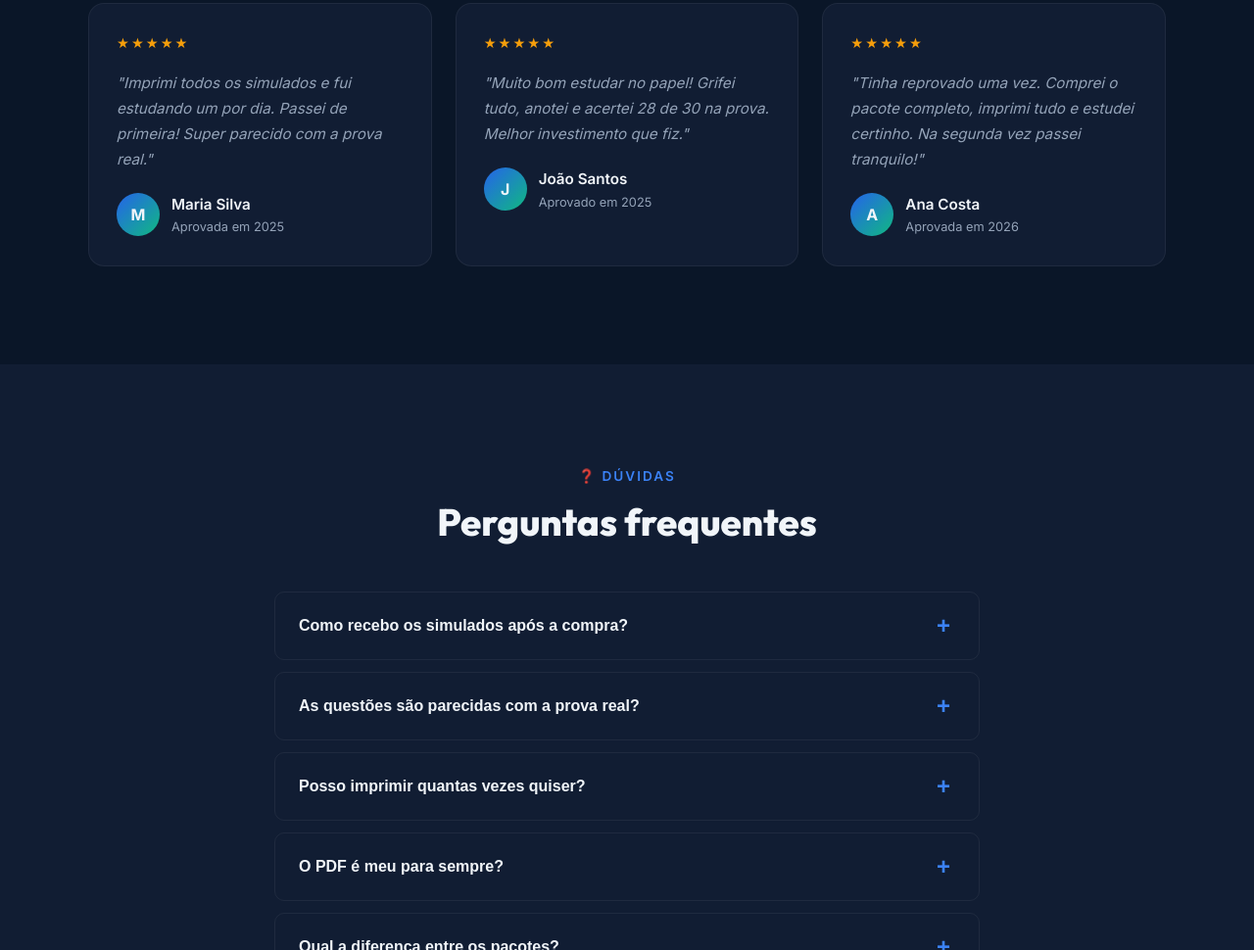
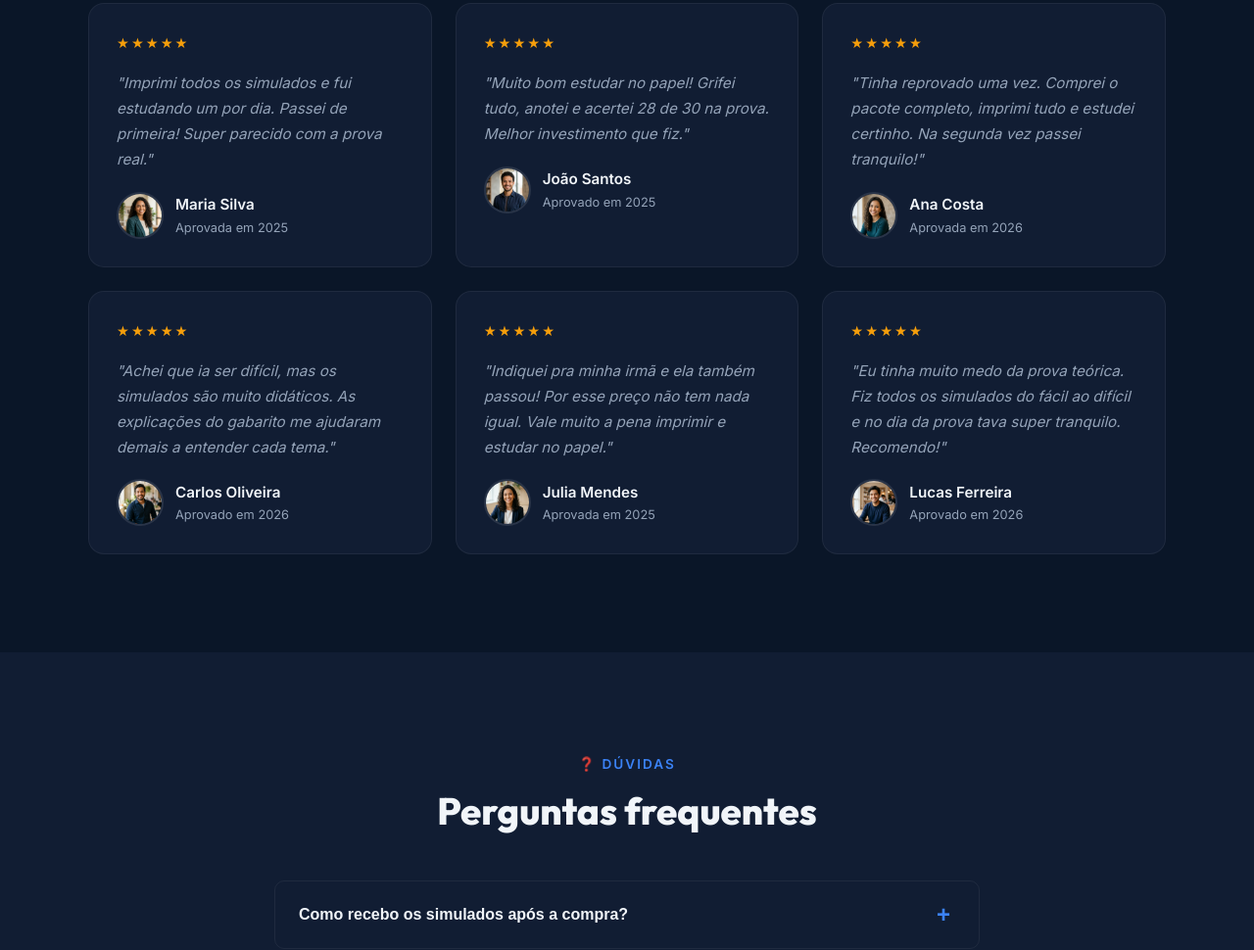
Before and after one commit to LuizGomess19/Aprova-o-Total, a plain HTML site: page index.html in a window 1280 px wide. Shown: the part 5064-6034 px from the top of the page at 98% size. Drawn offline with Linux system fonts and the light colour scheme.

Commit message:
depoimentos-com-fotos

```diff
--- a/css/style.css
+++ b/css/style.css
@@ -329,6 +329,10 @@ section { padding: 100px 0; }
   display: flex; align-items: center; justify-content: center;
   font-weight: 700; font-size: 1rem;
 }
+.testimonial-avatar-img {
+  width: 48px; height: 48px; border-radius: 50%;
+  object-fit: cover; border: 2px solid rgba(255,255,255,0.1);
+}
 .testimonial-name { font-weight: 600; font-size: 0.95rem; }
 .testimonial-role { font-size: 0.8rem; color: var(--text-secondary); }
 
--- a/index.html
+++ b/index.html
@@ -280,7 +280,7 @@
           <div class="testimonial-stars">★★★★★</div>
           <p class="testimonial-text">"Imprimi todos os simulados e fui estudando um por dia. Passei de primeira! Super parecido com a prova real."</p>
           <div class="testimonial-author">
-            <div class="testimonial-avatar">M</div>
+            <img src="img/avatar_maria.png" alt="Maria Silva" class="testimonial-avatar-img">
             <div>
               <p class="testimonial-name">Maria Silva</p>
               <p class="testimonial-role">Aprovada em 2025</p>
@@ -291,7 +291,7 @@
           <div class="testimonial-stars">★★★★★</div>
           <p class="testimonial-text">"Muito bom estudar no papel! Grifei tudo, anotei e acertei 28 de 30 na prova. Melhor investimento que fiz."</p>
           <div class="testimonial-author">
-            <div class="testimonial-avatar">J</div>
+            <img src="img/avatar_joao.png" alt="João Santos" class="testimonial-avatar-img">
             <div>
               <p class="testimonial-name">João Santos</p>
               <p class="testimonial-role">Aprovado em 2025</p>
@@ -302,10 +302,43 @@
           <div class="testimonial-stars">★★★★★</div>
           <p class="testimonial-text">"Tinha reprovado uma vez. Comprei o pacote completo, imprimi tudo e estudei certinho. Na segunda vez passei tranquilo!"</p>
           <div class="testimonial-author">
-            <div class="testimonial-avatar">A</div>
+            <img src="img/avatar_ana.png" alt="Ana Costa" class="testimonial-avatar-img">
             <div>
               <p class="testimonial-name">Ana Costa</p>
               <p class="testimonial-role">Aprovada em 2026</p>
+            </div>
+          </div>
+        </div>
+        <div class="testimonial-card fade-up">
+          <div class="testimonial-stars">★★★★★</div>
+          <p class="testimonial-text">"Achei que ia ser difícil, mas os simulados são muito didáticos. As explicações do gabarito me ajudaram demais a entender cada tema."</p>
+          <div class="testimonial-author">
+            <img src="img/avatar_carlos.png" alt="Carlos Oliveira" class="testimonial-avatar-img">
+            <div>
+              <p class="testimonial-name">Carlos Oliveira</p>
+              <p class="testimonial-role">Aprovado em 2026</p>
+            </div>
+          </div>
+        </div>
+        <div class="testimonial-card fade-up">
+          <div class="testimonial-stars">★★★★★</div>
+          <p class="testimonial-text">"Indiquei pra minha irmã e ela também passou! Por esse preço não tem nada igual. Vale muito a pena imprimir e estudar no papel."</p>
+          <div class="testimonial-author">
+            <img src="img/avatar_julia.png" alt="Julia Mendes" class="testimonial-avatar-img">
+            <div>
+              <p class="testimonial-name">Julia Mendes</p>
+              <p class="testimonial-role">Aprovada em 2025</p>
+            </div>
+          </div>
+        </div>
+        <div class="testimonial-card fade-up">
+          <div class="testimonial-stars">★★★★★</div>
+          <p class="testimonial-text">"Eu tinha muito medo da prova teórica. Fiz todos os simulados do fácil ao difícil e no dia da prova tava super tranquilo. Recomendo!"</p>
+          <div class="testimonial-author">
+            <img src="img/avatar_lucas.png" alt="Lucas Ferreira" class="testimonial-avatar-img">
+            <div>
+              <p class="testimonial-name">Lucas Ferreira</p>
+              <p class="testimonial-role">Aprovado em 2026</p>
             </div>
           </div>
         </div>
```
Also changed, not shown: img/avatar_ana.png (added), img/avatar_carlos.png (added), img/avatar_joao.png (added), img/avatar_julia.png (added), img/avatar_lucas.png (added), img/avatar_maria.png (added).
